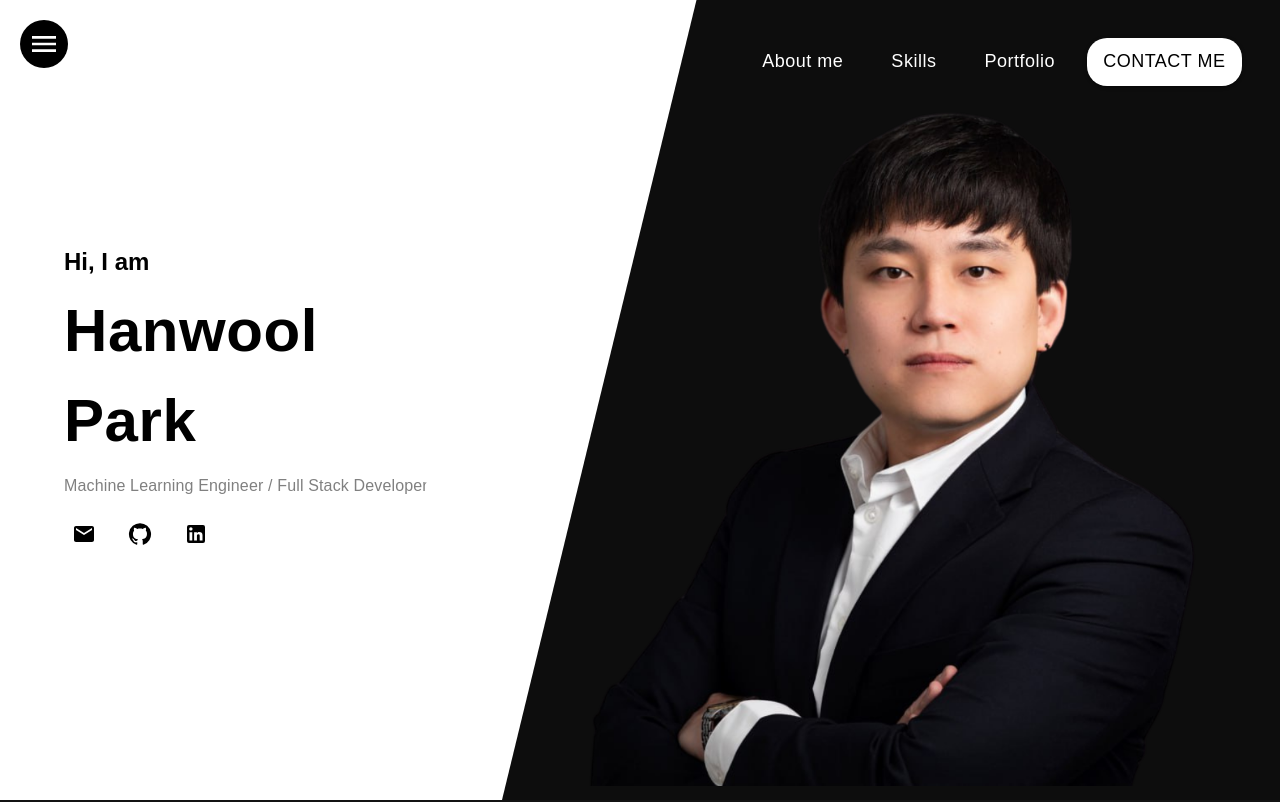
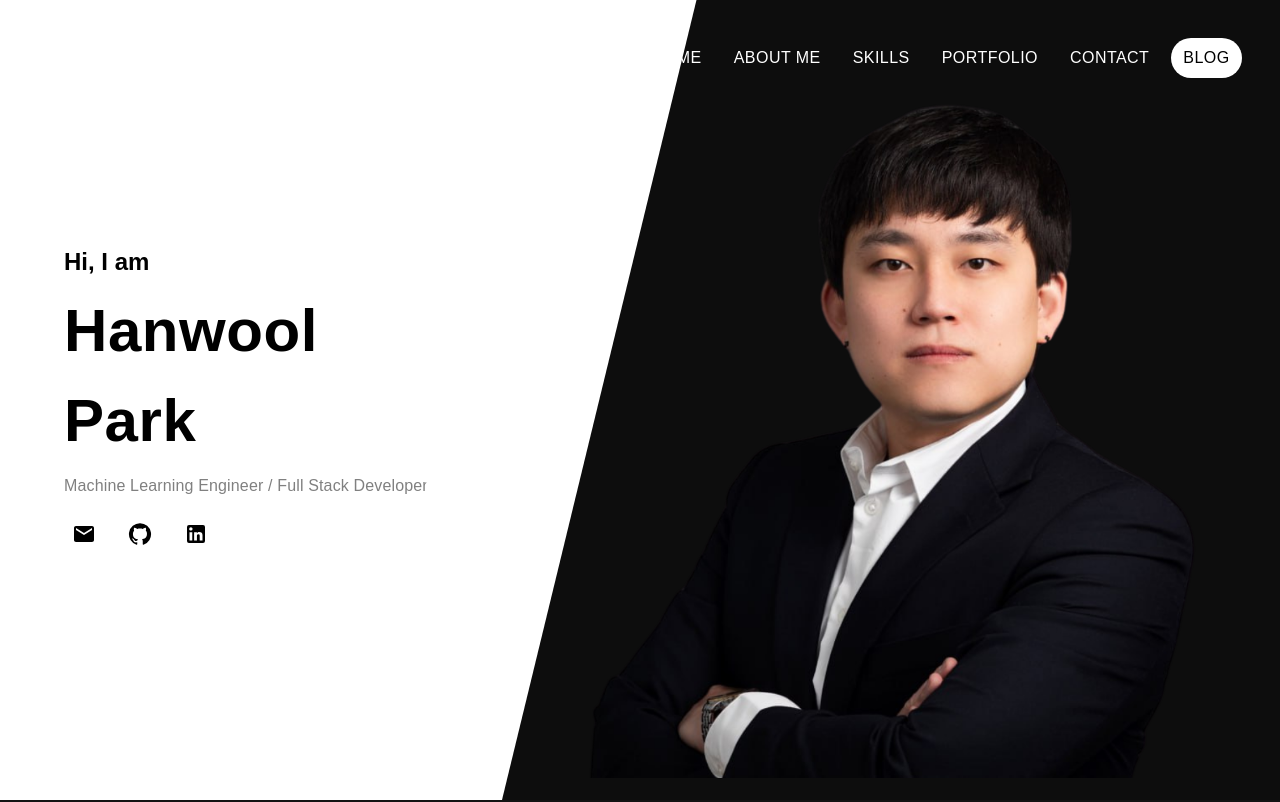
Before and after one commit to sky4689524/hanwool.github.io, a Next.js app: page / in a window 1280 px wide. Shown: the top 802 px of the page. Built offline with nearby package versions, Linux system fonts and the light colour scheme.

Commit message:
change home buttons and remove sidebar

```diff
--- a/src/app/component/Home.js
+++ b/src/app/component/Home.js
@@ -2,12 +2,20 @@ import { Typography, Box, Button, IconButton } from "@mui/material";
 import GitHubIcon from "@mui/icons-material/GitHub";
 import LinkedInIcon from "@mui/icons-material/LinkedIn";
 import EmailIcon from "@mui/icons-material/Email";
+import { useRouter } from "next/navigation";
 
 export default function Home() {
-  const scrollToSection = (id) => {
-    const section = document.getElementById(id);
-    if (section) {
-      section.scrollIntoView({ behavior: "smooth" });
+  const router = useRouter();
+
+  const handleNavigation = (section) => {
+    if (section === "blog") {
+      router.push("/blog");
+    } else {
+      const target = document.getElementById(section);
+      if (target) {
+        target.scrollIntoView({ behavior: "smooth" });
+        router.push(`/#${section}`);
+      }
     }
   };
 
@@ -124,64 +132,45 @@ export default function Home() {
               width: "100%",
               display: "flex",
               justifyContent: { xs: "center", md: "flex-end" },
-              gap: { xs: 1, sm: 1.5, md: 2 },
+              gap: { xs: 0.5, sm: 1, md: 1.5 },
               flexWrap: "wrap",
               mt: { xs: 2, md: 0 },
             }}
           >
+            {["home", "about-me", "skills", "portfolio", "contact"].map(
+              (section) => (
                 <Button
+                  key={section}
                   sx={{
                     color: "white",
                     textTransform: "none",
                     fontFamily: "Poppins, sans-serif",
-                fontSize: { xs: "10px", sm: "12px", md: "18px" },
-                paddingX: { xs: "6px", sm: "10px", md: "16px" },
-                paddingY: { xs: "4px", sm: "6px", md: "8px" },
+                    fontSize: { xs: "9px", sm: "16px", md: "16px" },
+                    paddingX: { xs: "4px", sm: "6px", md: "10px" },
+                    paddingY: { xs: "3px", sm: "4px", md: "6px" },
+                    minWidth: "auto",
                   }}
-              onClick={() => scrollToSection("about-me")}
+                  onClick={() => handleNavigation(section)}
                 >
-              About me
+                  {section.replace("-", " ").toUpperCase()}
                 </Button>
+              )
+            )}
+
             <Button
-              sx={{
-                color: "white",
-                textTransform: "none",
-                fontFamily: "Poppins, sans-serif",
-                fontSize: { xs: "10px", sm: "12px", md: "18px" },
-                paddingX: { xs: "6px", sm: "10px", md: "16px" },
-                paddingY: { xs: "4px", sm: "6px", md: "8px" },
-              }}
-              onClick={() => scrollToSection("skills")}
-            >
-              Skills
-            </Button>
-            <Button
-              sx={{
-                color: "white",
-                textTransform: "none",
-                fontFamily: "Poppins, sans-serif",
-                fontSize: { xs: "10px", sm: "12px", md: "18px" },
-                paddingX: { xs: "6px", sm: "10px", md: "16px" },
-                paddingY: { xs: "4px", sm: "6px", md: "8px" },
-              }}
-              onClick={() => scrollToSection("portfolio")}
-            >
-              Portfolio
-            </Button>
-            <Button
-              variant="contained"
               sx={{
                 backgroundColor: "white",
                 color: "black",
                 borderRadius: "20px",
                 fontFamily: "Poppins, sans-serif",
-                fontSize: { xs: "10px", sm: "12px", md: "18px" },
-                paddingX: { xs: "6px", sm: "10px", md: "16px" },
-                paddingY: { xs: "4px", sm: "6px", md: "8px" },
+                fontSize: { xs: "9px", sm: "16px", md: "16px" },
+                paddingX: { xs: "6px", sm: "8px", md: "12px" },
+                paddingY: { xs: "3px", sm: "4px", md: "6px" },
+                minWidth: "auto",
               }}
-              onClick={() => scrollToSection("contact")}
+              onClick={() => handleNavigation("blog")}
             >
-              CONTACT ME
+              BLOG
             </Button>
           </Box>
 
--- a/src/app/component/Sidebar.js
+++ /dev/null
@@ -1,113 +0,0 @@
-"use client";
-
-import { useState } from "react";
-import {
-  Box,
-  Drawer,
-  List,
-  ListItem,
-  ListItemText,
-  IconButton,
-  Typography,
-} from "@mui/material";
-import MenuIcon from "@mui/icons-material/Menu";
-
-export default function Sidebar() {
-  const [open, setOpen] = useState(false);
-
-  // Toggle sidebar open/close
-  const toggleDrawer = () => {
-    setOpen(!open);
-  };
-
-  return (
-    <>
-      {/* Hamburger Menu Button */}
-      <IconButton
-        onClick={toggleDrawer}
-        sx={{
-          position: "fixed",
-          top: 20,
-          left: 20,
-          zIndex: 1300,
-          backgroundColor: "black",
-          color: "white",
-          "&:hover": { backgroundColor: "rgba(0, 0, 0, 0.9)" },
-        }}
-      >
-        <MenuIcon sx={{ fontSize: 32 }} />
-      </IconButton>
-
-      {/* Sidebar Drawer */}
-      <Drawer anchor="left" open={open} onClose={toggleDrawer}>
-        <Box
-          sx={{
-            width: 220,
-            height: "100vh",
-            background: "black",
-            paddingTop: "100px",
-            display: "flex",
-            flexDirection: "column",
-            alignItems: "center",
-          }}
-          role="presentation"
-          onClick={toggleDrawer}
-        >
-          <List sx={{ width: "100%" }}>
-            {/* Home Link */}
-            <ListItem
-              component="a"
-              href="/"
-              sx={{
-                textAlign: "center",
-                py: 3,
-                "&:hover": { backgroundColor: "rgba(255,255,255,0.1)" },
-              }}
-            >
-              <ListItemText
-                primary={
-                  <Typography
-                    sx={{
-                      color: "white",
-                      fontSize: "20px",
-                      fontWeight: "bold",
-                      fontFamily: "Poppins, sans-serif",
-                    }}
-                  >
-                    Home
-                  </Typography>
-                }
-              />
-            </ListItem>
-
-            {/* Blog Link */}
-            <ListItem
-              component="a"
-              href="/blog"
-              sx={{
-                textAlign: "center",
-                py: 3,
-                "&:hover": { backgroundColor: "rgba(255,255,255,0.1)" },
-              }}
-            >
-              <ListItemText
-                primary={
-                  <Typography
-                    sx={{
-                      color: "white",
-                      fontSize: "20px",
-                      fontWeight: "bold",
-                      fontFamily: "Poppins, sans-serif",
-                    }}
-                  >
-                    Blog
-                  </Typography>
-                }
-              />
-            </ListItem>
-          </List>
-        </Box>
-      </Drawer>
-    </>
-  );
-}
--- a/src/app/layout.js
+++ b/src/app/layout.js
@@ -1,13 +1,11 @@
 "use client";
 import "./globals.css";
 import BackToTop from "./component/BackToTop";
-import Sidebar from "./component/Sidebar";
 
 export default function RootLayout({ children }) {
   return (
     <html lang="en">
       <body>
-        <Sidebar />
         {children}
         <BackToTop />
       </body>
```
Lines whose indentation alone changed are shown as unchanged.
